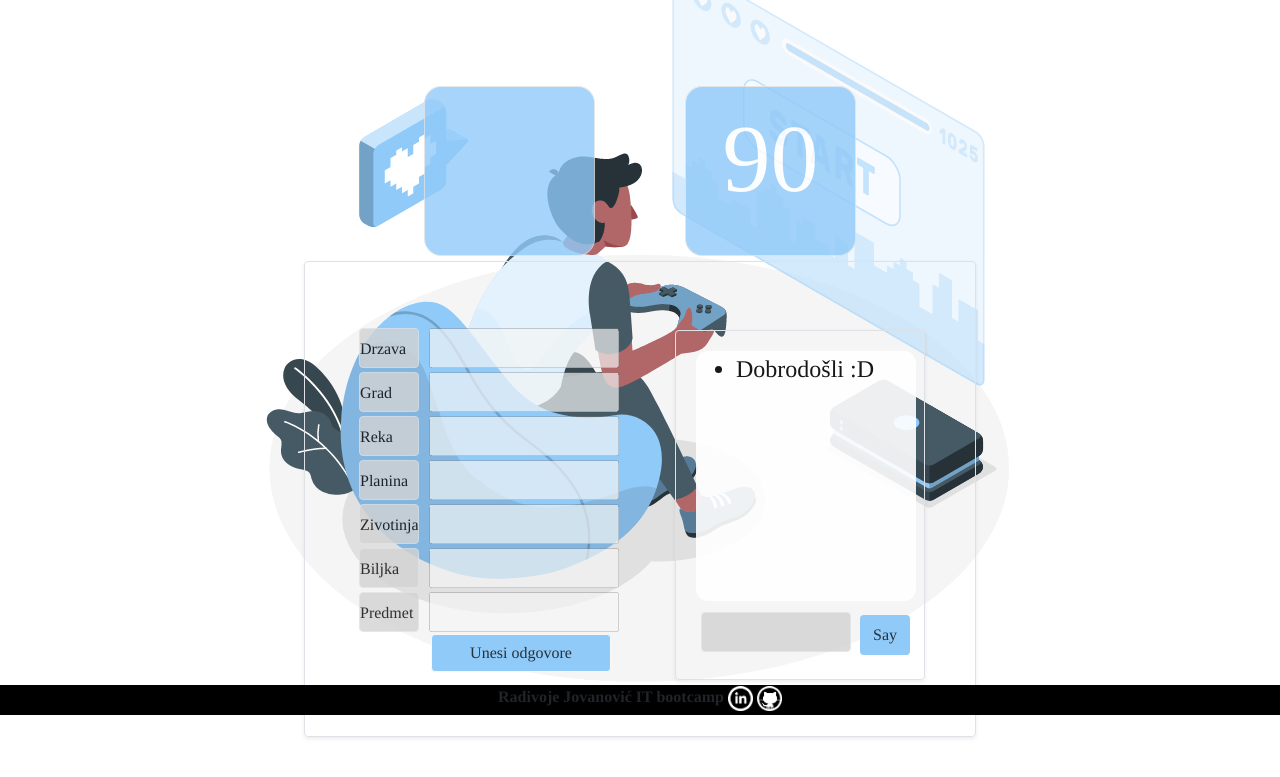
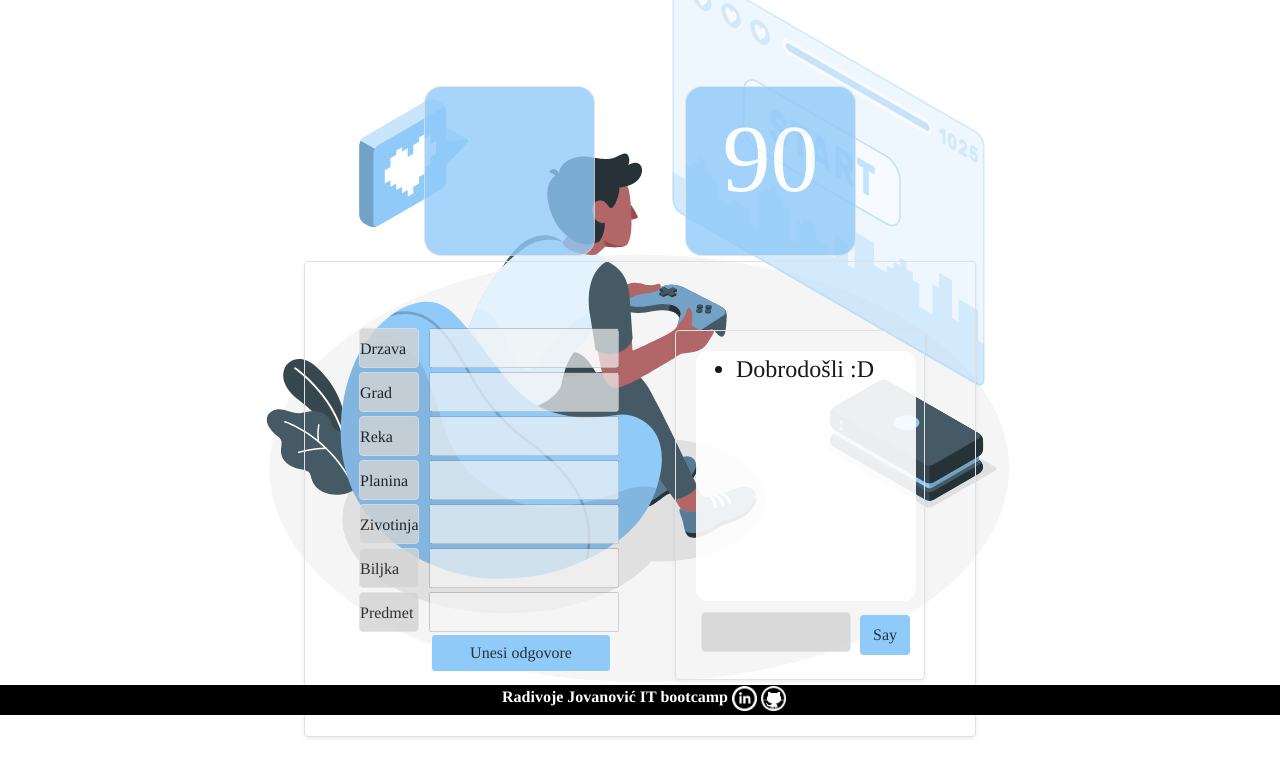
Before and after one commit to Rasa94/Geography_quiz, a plain HTML site: page public/multiplayer.html in a window 1280 px wide. Shown: the part 85-862 px from the top of the page. Drawn offline with nearby package versions, Linux system fonts and the light colour scheme; no server answers.

Commit message:
Footer bug fix

```diff
--- a/public/multiplayer.html
+++ b/public/multiplayer.html
@@ -345,7 +345,7 @@
 
   <footer class="mastfoot mt-auto" id="footer">
     <div class="inner">
-      <p>Radivoje Jovanović   IT bootcamp <a href="https://www.linkedin.com/in/radivoje-jovanovi%C4%87-4771731a4/"><img src="./icons/in.png" class="icons"></a> <a href="https://github.com/Rasa94"><img src="./icons/gh.png" class="icons"></a>
+      <p style="color: white;" class="ml-2" >Radivoje Jovanović   IT bootcamp <a href="https://www.linkedin.com/in/radivoje-jovanovi%C4%87-4771731a4/"><img src="./icons/in.png" class="icons"></a> <a href="https://github.com/Rasa94"><img src="./icons/gh.png" class="icons"></a>
     </div>
   </footer>
 
@@ -389,21 +389,3 @@
     <script src="./multiGameEnvironment.js" type="module"></script>
   </body>
 </html>
-
-
-
-<!--
-
-
-
-
-          <div class="col card text-white bg-primary mb-3 border rounded" id="letterWrapper" style="margin:8px; max-width: 10rem;">
-            <p id="letterSize">  </p>
-          </div>
-
-
-           <div class="col card text-white bg-primary mb-3 border rounded" style="margin:8px; max-width: 18rem;" id="timerWrapper">
-            <p id="timer"> 90 </p>
-          </div>
-
--->
```
Also changed, not shown: public/css/style.css (+0 -42 lines).
